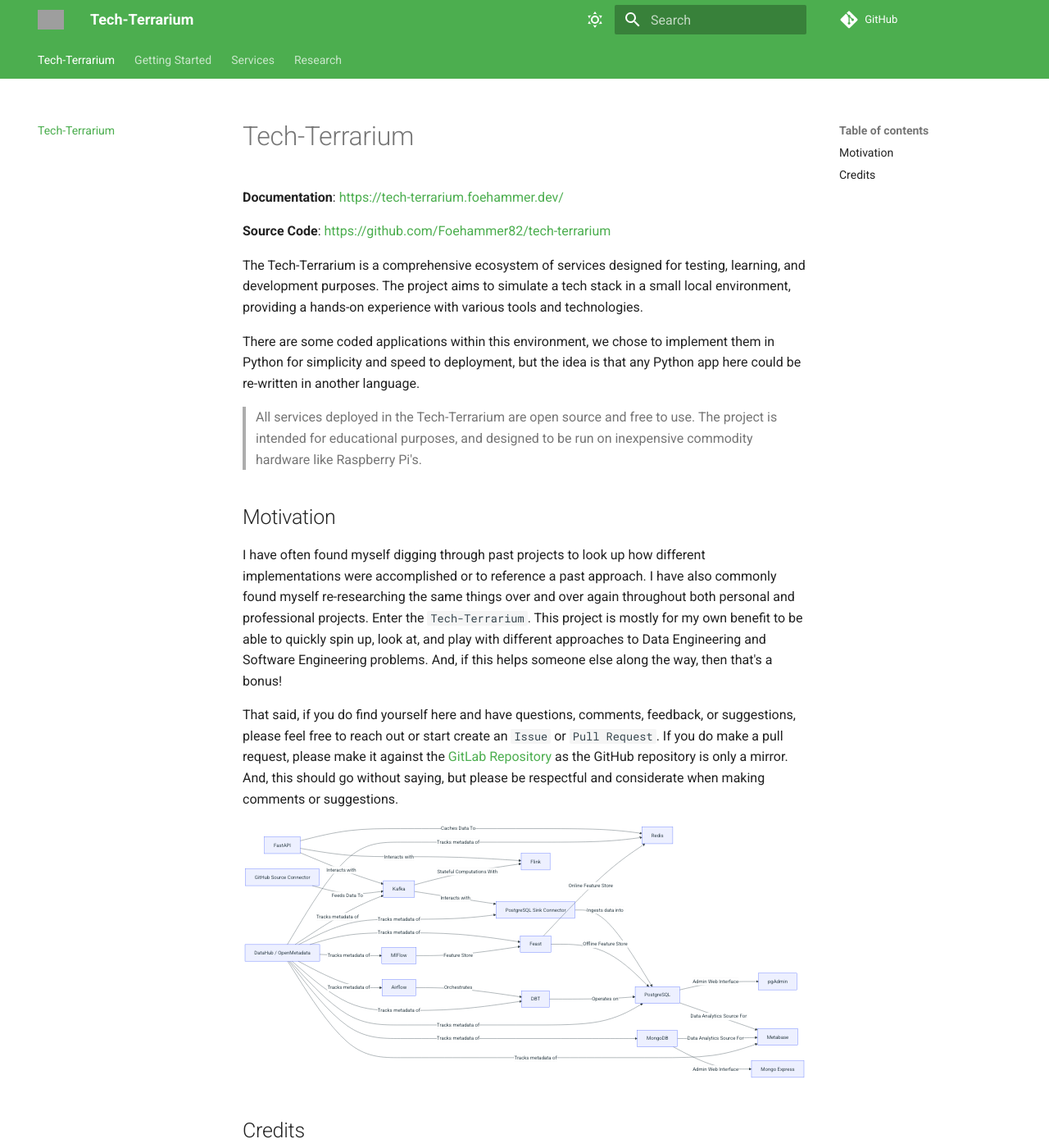
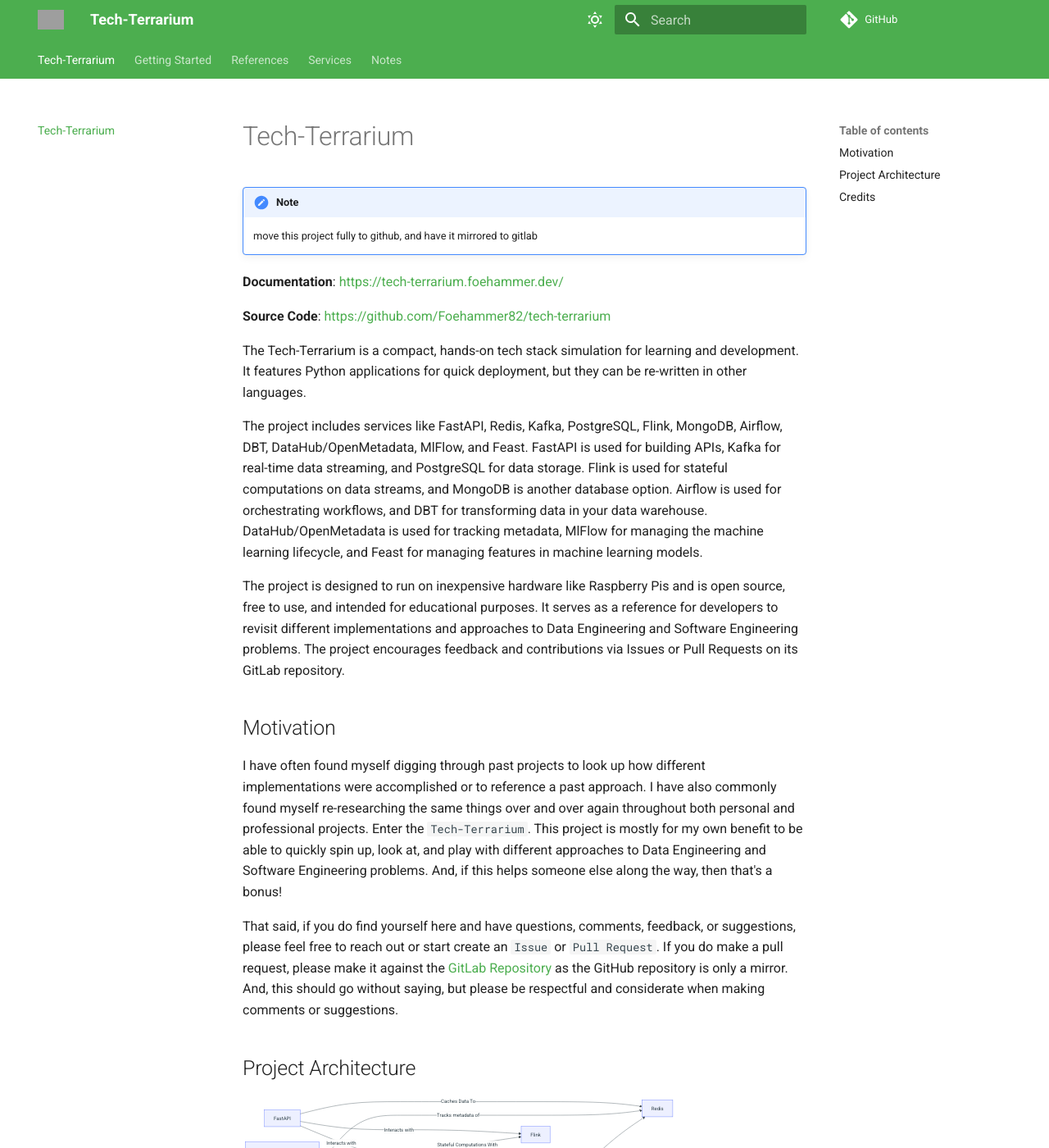
Before and after one commit to Foehammer82/tech-terrarium, an MkDocs documentation site: the page built from docs/index.md, in a window 1280 px wide and 1400 px high. Shown: the whole window at 82% size. Built offline with MkDocs 1.6.1 and Material for MkDocs 9.7.7, drawn with Linux system fonts in a browser that asks for light colours; comment, search, counter and statistics services are not loaded; grey boxes are pictures that could not be loaded.

Commit message:
updated documentation

````diff
--- a/docs/index.md
+++ b/docs/index.md
@@ -1,4 +1,8 @@
 # Tech-Terrarium
+
+!!! note
+
+    move this project fully to github, and have it mirrored to gitlab
 
 **Documentation**:
 <a href="https://tech-terrarium.foehammer.dev/" target="_blank">https://tech-terrarium.foehammer.dev/</a>
@@ -6,16 +10,20 @@
 **Source Code**:
 <a href="https://github.com/Foehammer82/tech-terrarium" target="_blank">https://github.com/Foehammer82/tech-terrarium</a>
 
+The Tech-Terrarium is a compact, hands-on tech stack simulation for learning and development. It features Python
+applications for quick deployment, but they can be re-written in other languages.
 
-The Tech-Terrarium is a comprehensive ecosystem of services designed for testing, learning, and development
-purposes. The project aims to simulate a tech stack in a small local environment, providing a hands-on experience with
-various tools and technologies.
+The project includes services like FastAPI, Redis, Kafka, PostgreSQL, Flink, MongoDB, Airflow, DBT,
+DataHub/OpenMetadata, MlFlow, and Feast. FastAPI is used for building APIs, Kafka for real-time data
+streaming, and PostgreSQL for data storage. Flink is used for stateful computations on data streams, and MongoDB is
+another database option. Airflow is used for orchestrating workflows, and DBT for transforming data in your data
+warehouse. DataHub/OpenMetadata is used for tracking metadata, MlFlow for managing the machine learning lifecycle, and
+Feast for managing features in machine learning models.
 
-There are some coded applications within this environment, we chose to implement them in Python for simplicity and speed
-to deployment, but the idea is that any Python app here could be re-written in another language.
-
-> All services deployed in the Tech-Terrarium are open source and free to use. The project is intended for educational
-> purposes, and designed to be run on inexpensive commodity hardware like Raspberry Pi's.
+The project is designed to run on inexpensive hardware like Raspberry Pis and is open source, free to use, and intended
+for educational purposes. It serves as a reference for developers to revisit different implementations and approaches to
+Data Engineering and Software Engineering problems. The project encourages feedback and contributions via Issues or Pull
+Requests on its GitLab repository.
 
 ## Motivation
 
@@ -29,6 +37,8 @@
 reach out or start create an `Issue` or `Pull Request`. If you do make a pull request, please make it against
 the [GitLab Repository]() as the GitHub repository is only a mirror. And, this should go without saying, but please be
 respectful and considerate when making comments or suggestions.
+
+## Project Architecture
 
 ```mermaid
 graph LR
--- a/mkdocs.yml
+++ b/mkdocs.yml
@@ -33,6 +33,7 @@
         name: Switch to light mode
 
 markdown_extensions:
+  - admonition
   - abbr
   - attr_list
   - md_in_html
@@ -42,6 +43,7 @@
       pygments_lang_class: true
   - pymdownx.inlinehilite
   - pymdownx.snippets
+  - pymdownx.details
   - pymdownx.superfences:
       custom_fences:
         - name: mermaid
@@ -52,6 +54,9 @@
   - def_list
   - pymdownx.tasklist:
       custom_checkbox: true
+  - pymdownx.emoji:
+      emoji_index: !!python/name:material.extensions.emoji.twemoji
+      emoji_generator: !!python/name:material.extensions.emoji.to_svg
 
 plugins:
   - search
````
Also changed, not shown: README.md (+17 -7 lines), airflow/README.md (added, +5 -0 lines), docs/References.md (added, +33 -0 lines), docs/Notes/data_warehouse_vs_lake.md (renamed from docs/research/data_warehouse_vs_lake.md).
